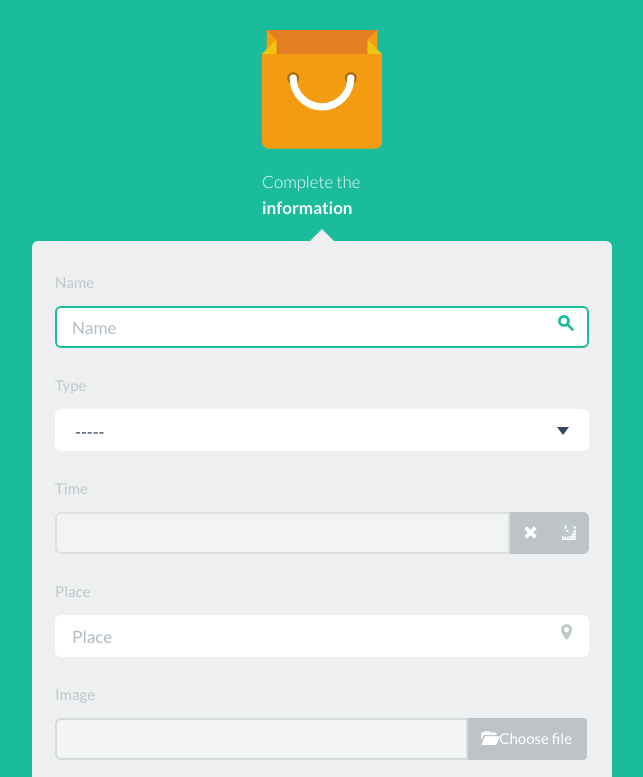
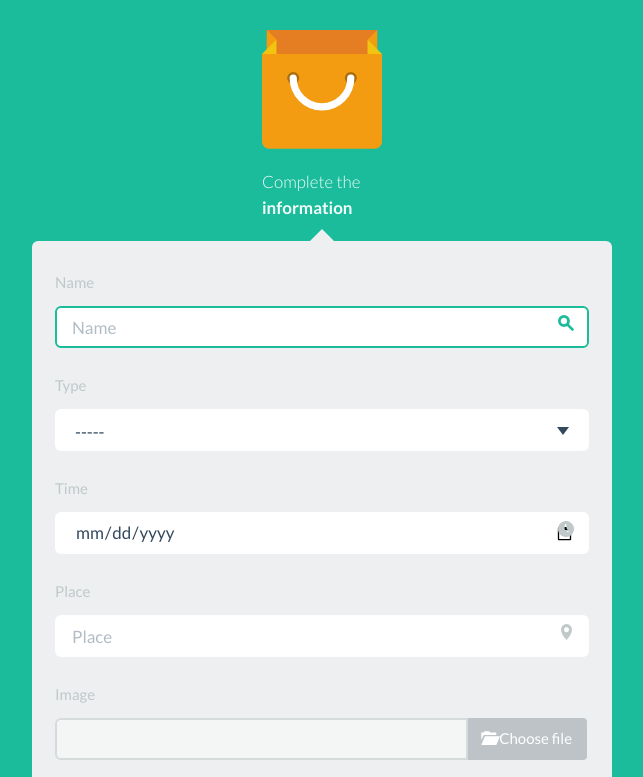
Before and after one commit to L-FMS/L-FMS-Website-Static-Pages, a plain HTML site: page postFoundInfo.html in a window 1280 px wide. Shown: the top 777 px of the page, without its empty margins (318-961 px from the left). Drawn offline with Linux system fonts and the light colour scheme.

Commit message:
update post page

```diff
--- a/css/post.css
+++ b/css/post.css
@@ -68,7 +68,6 @@ main {
   font-size: 17px;
   text-indent: 3px;
 }
-
 .bootstrap-filestyle > input[disabled] {
   color: #34495e;
   opacity: 1;
@@ -81,3 +80,7 @@ main {
 .post-screen .bootstrap-filestyle > input:focus {
   border-color: #e74c3c;
 }
+
+textarea {
+  resize: none;
+}
--- a/postFoundInfo.html
+++ b/postFoundInfo.html
@@ -48,12 +48,7 @@
         </div>
         <div class="form-group">
           <label for="post-time" style="color: #bfc9ca;">Time</label>
-          <div class="input-group date form_date" data-date="" data-date-format="dd MM yyyy" data-link-field="post-time" data-link-format="yyyy-mm-dd">
-            <input class="form-control" size="16" type="text" value="" readonly>
-            <span class="input-group-addon"><span class="glyphicon glyphicon-remove"></span></span>
-            <span class="input-group-addon"><span class="glyphicon glyphicon-calendar"></span></span>
-          </div>
-          <input type="hidden" class="form-control login-field" placeholder="Time" id="post-time" required>
+          <input type="date" class="form-control login-field" placeholder="Time" id="post-time" name="dateTimeString" required>
           <label for="post-time" class="login-field-icon fui-time"></label>
         </div>
         <div class="form-group">
@@ -79,48 +74,13 @@
     <!-- Bootstrap js -->
     <script src="bootstrap/js/bootstrap.min.js"></script>
 
+    <!-- Bootstrap Select js -->
     <script src="js/bootstrap-select.js"></script>
     <script type="text/javascript">
       $("select").selectpicker({style: 'btn-hg btn-primary', menuStyle: 'dropdown-inverse'});
     </script>
 
+    <!-- Bootstrap Filestyle js -->
     <script type="text/javascript" src="js/bootstrap-filestyle.min.js"></script>
-
-    <!-- Datetimepicker core Javascript -->
-    <script type="text/javascript" src="bootstrap/datetimepicker/js/bootstrap-datetimepicker.js" charset="UTF-8"></script>
-    <script type="text/javascript" src="bootstrap/datetimepicker/js/locales/bootstrap-datetimepicker.zh-CN.js" charset="UTF-8"></script>
-    <script type="text/javascript">
-      Date.prototype.format = function(format) //author: meizz
-      {
-          var o = {
-              "M+" : this.getMonth()+1, //month
-              "d+" : this.getDate(),    //day
-              "h+" : this.getHours(),   //hour
-              "m+" : this.getMinutes(), //minute
-              "s+" : this.getSeconds(), //second
-              "q+" : Math.floor((this.getMonth()+3)/3),  //quarter
-              "S" : this.getMilliseconds() //millisecond
-          }
-          if(/(y+)/.test(format)) format=format.replace(RegExp.$1, (this.getFullYear()+"").substr(4 - RegExp.$1.length));
-          for(var k in o) if(new RegExp("("+ k +")").test(format)) format = format.replace(RegExp.$1, RegExp.$1.length==1 ? o[k] : ("00"+ o[k]).substr((""+ o[k]).length));
-          return format;
-      }
-
-      /*
-       * Datetimepicker init
-       * --------------------------------------------------
-       */
-      $('.form_date').datetimepicker({
-          language:  'zh-CN',
-          weekStart: 1,
-          todayBtn:  1,
-          autoclose: 1,
-          todayHighlight: 1,
-          startView: 2,
-          minView: 2,
-          forceParse: 0,
-          startDate: new Date().format('yyyy-MM-dd')
-      });
-    </script>
   </body>
 </html>
```
Also changed, not shown: postLostInfo.html (+3 -2 lines).
